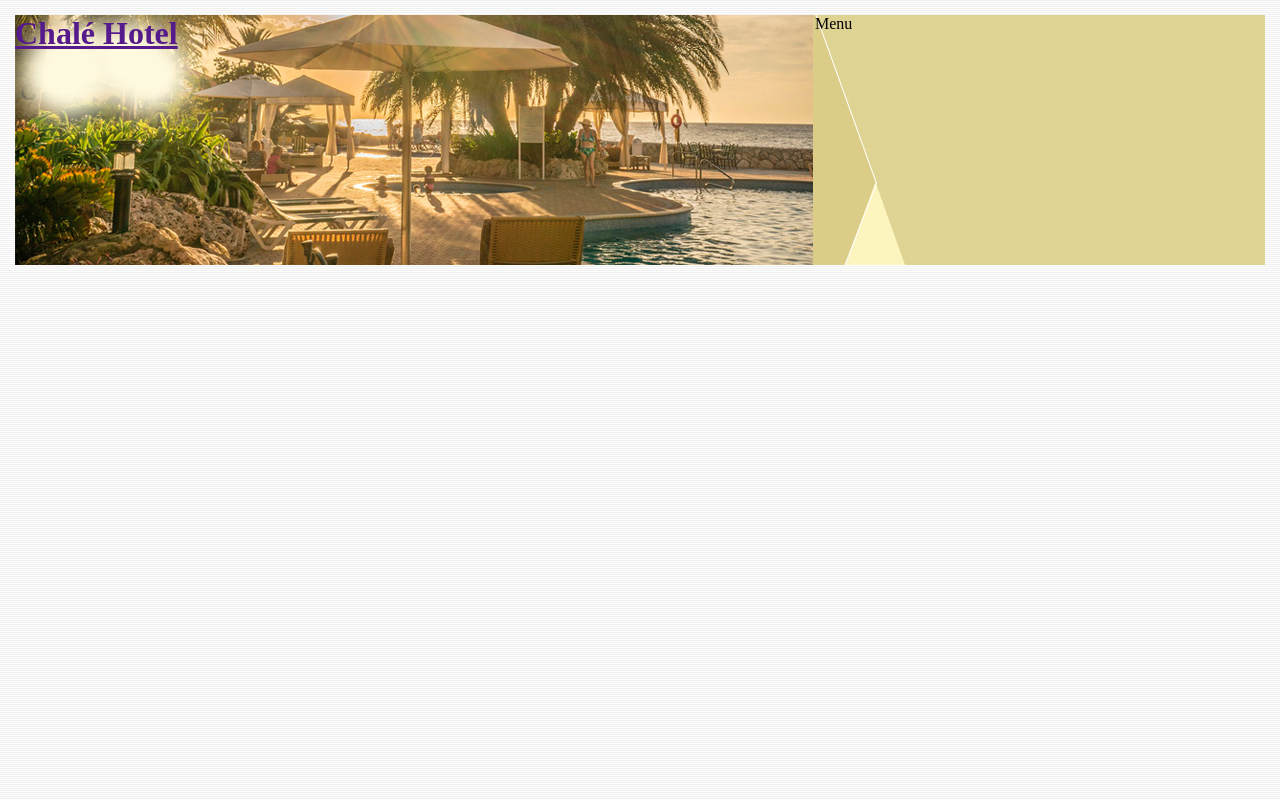
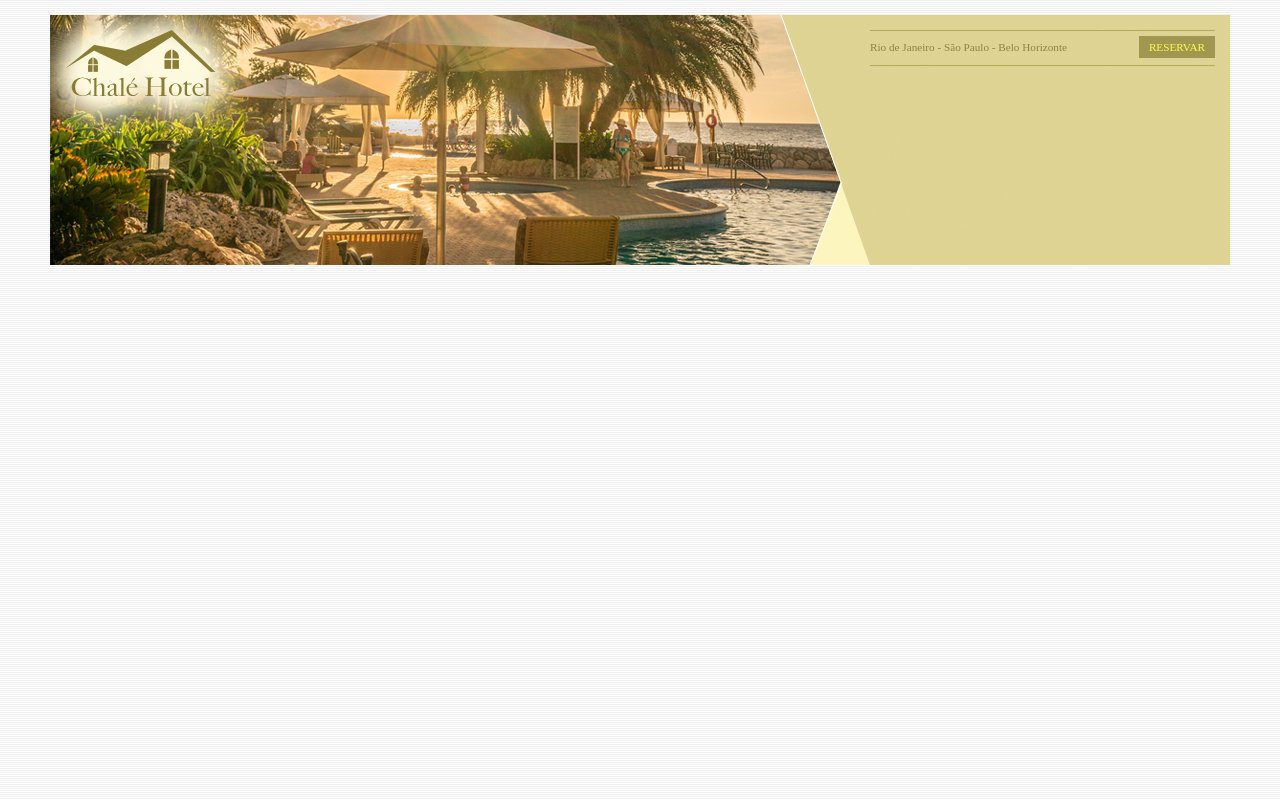
Before and after one commit to mensil/Chale-hotel, a plain HTML site: page index.html in a window 1280 px wide. Drawn offline with Linux system fonts and the light colour scheme.

Commit message:
Criado o topo e os menus do site

```diff
--- a/estilo.css
+++ b/estilo.css
@@ -12,6 +12,9 @@ body{
 
 #container{
 	background: #ede9cc;
+	margin: 0 auto;
+	min-width: 740px;
+	max-width: 1180px;
 
 }
 
@@ -29,6 +32,19 @@ body{
 	height: 250px;
 	top: 0;
 	left: 0;
+	z-index: 1;
+}
+
+.logo a{
+	position: absolute;
+	top: 15px;
+	left: 15px;
+	z-index: 3;
+	background: url(imagens/logo.png) no-repeat;
+	width: 151px;
+	height: 66px;
+	text-indent: -9000px;
+
 }
 
 #area-menu{
@@ -38,4 +54,38 @@ body{
 	height: 250px;
 	top: 0;
 	right: 0;
+	z-index: 2;
 }
+
+#conteudo-menu{
+	margin-left: 90px;
+	margin-right: 15px;
+	padding-top: 15px;
+
+}
+
+#menu-locais{
+	border-bottom: 1px solid #b5ab56;
+	border-top: 1px solid #b5ab56;
+	padding-top: 5px;
+	padding-bottom: 5px;
+	font-size: 0.7em;
+	color: #8b8448;
+}
+
+#menu-locais .locais{
+	float: left;
+	line-height: 2.1em;
+}
+
+a{
+	text-decoration: none;
+}
+
+a.reserva{
+	text-transform: uppercase;
+	background: #a29750;
+	color: #fffb50;
+	padding: 5px 10px;
+	float: right;
+}
--- a/index.html
+++ b/index.html
@@ -13,15 +13,25 @@
 		<div id="topo"><!-- inicio do topo-->
 
 			<div id="area-logo">
-				<h1>
-					<a href="">Chalé Hotel</a>
+				<h1 class="logo">
+					<a  href="">Chalé Hotel</a>
 				</h1>
 			</div>
 
 
-			<div id="area-menu">
-				Menu
-			</div>
+			<div id="area-menu"><!-- inicio do menu-->
+
+				<div id="conteudo-menu">
+					<div id="menu-locais">
+						<span class="locais">Rio de Janeiro - São Paulo - Belo Horizonte
+						</span>
+						<a class="reserva" href="">Reservar</a>
+						<div style="clear: both;"></div>
+
+					</div>
+
+				</div>
+			</div><!-- fim do menu-->
 
 		</div><!-- fim do topo-->
 
```
